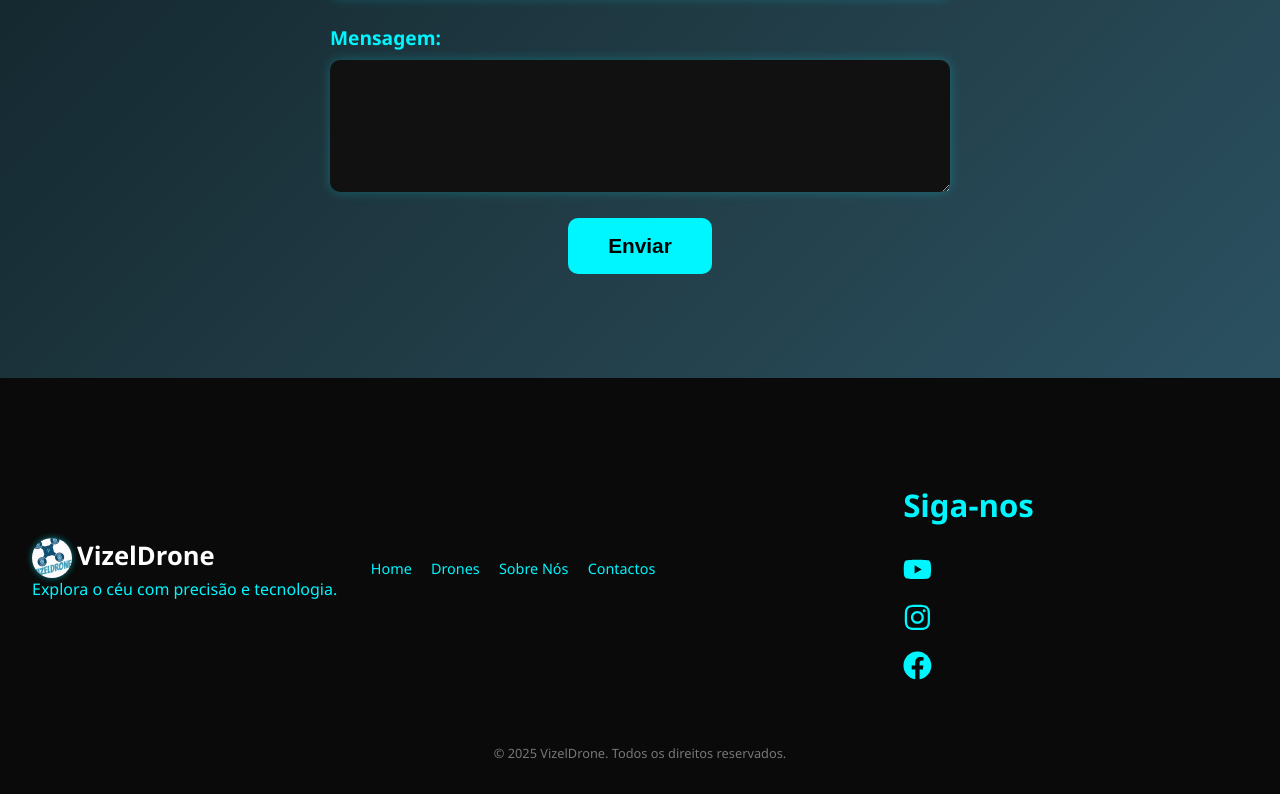
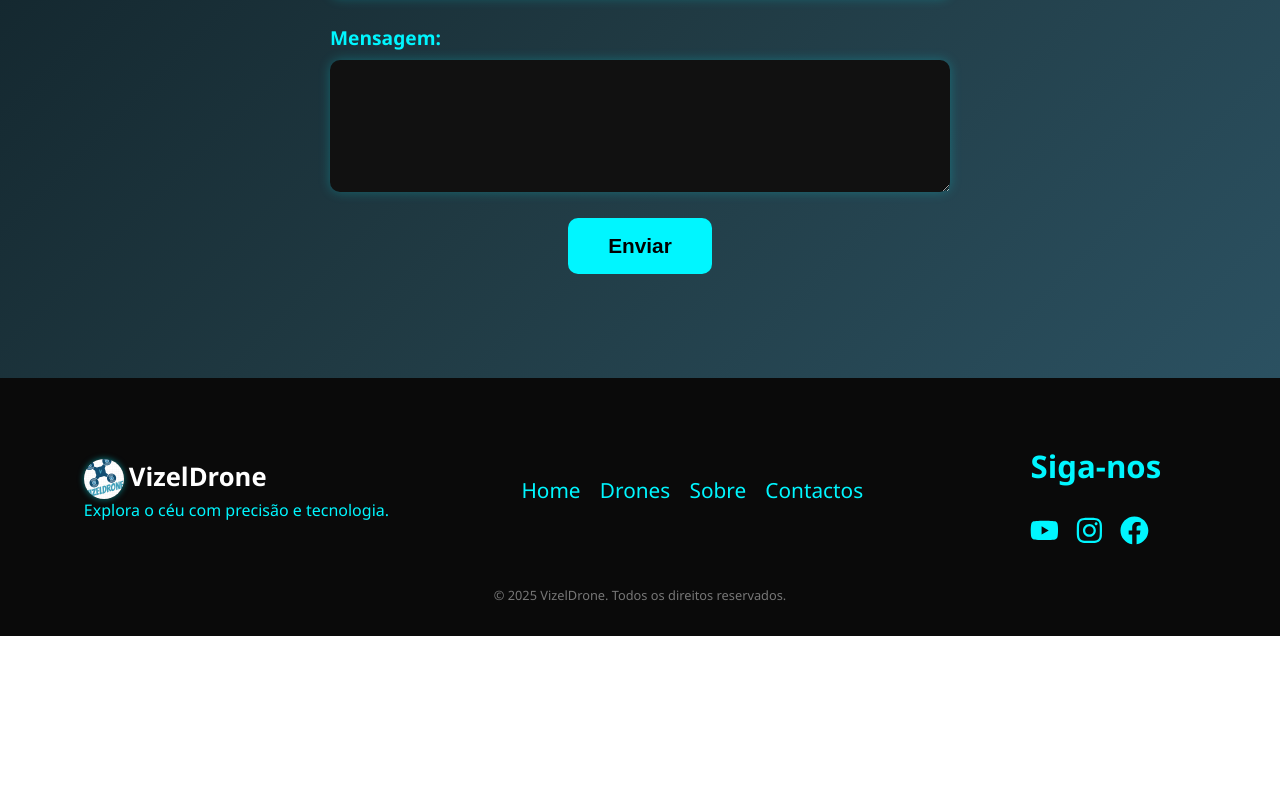
Before and after one commit to jmatos7/Vizeldrone, a React (Vite) app: page / in a window 1280 px wide. Shown: the part 5137-5931 px from the top of the page. After the commit the page ends 5773 px from the top, so only its background shows below. Built offline with nearby package versions, Linux system fonts and the light colour scheme.

Commit message:
footer melhorado

```diff
--- a/src/components/Footer.scss
+++ b/src/components/Footer.scss
@@ -8,8 +8,8 @@
 
   .footer-content {
     display: flex;
-    flex-direction: column;
-    gap: 1.5rem;
+    flex-direction: row;
+    gap: 1.2rem;
     align-items: center;
 
     @media (min-width: 600px) {
@@ -42,6 +42,7 @@
 
     .links a {
       display: inline-block;
+      font-size: 1.3rem;
       margin: 0 0.6rem;
       color: #00f6ff;
       text-decoration: none;
@@ -52,20 +53,38 @@
       }
     }
 
-    .socials h2{
+    .socials{
+      margin:  25px;
+    }
+
+    .socials h2 {
       margin: 10px;
     }
 
-    .socials a {
+    .social-links {
+      display: flex;
+      flex-direction: row;
+      align-items: center;
+      gap: 1rem;
       font-size: 1.5rem;
       margin: 0 0.6rem;
+    }
+
+    .social-links a {
       color: #00f6ff;
-      transition: color 0.3s;
+      transition: color 0.3s ease;
+      display: flex;
+      align-items: center;
+      justify-content: center;
+    }
 
-      &:hover {
-        color: #ffffff;
-      }
+    .social-links a:hover,
+    .social-links a:focus {
+      color: #ffffff;
+      outline: none;
+      cursor: pointer;
     }
+
   }
 
   .copyright {
--- a/src/components/Footer.tsx
+++ b/src/components/Footer.tsx
@@ -1,4 +1,4 @@
-import { FaYoutube, FaInstagram, FaFacebook} from 'react-icons/fa';
+import { FaYoutube, FaInstagram, FaFacebook } from 'react-icons/fa';
 import './Footer.scss';
 
 export default function Footer() {
@@ -16,12 +16,13 @@ export default function Footer() {
         <div className="links">
           <a href="/">Home</a>
           <a href="/drones">Drones</a>
-          <a href="/sobre">Sobre Nós</a>
+          <a href="/sobre">Sobre</a>
           <a href="/contactos">Contactos</a>
         </div>
 
         <div className="socials">
           <h2>Siga-nos</h2>
+          <div className='social-links'>
             <a href="https://www.youtube.com/@Vizeldrone" target="_blank" rel="noreferrer">
               <FaYoutube />
             </a>
@@ -33,6 +34,7 @@ export default function Footer() {
             </a>
           </div>
         </div>
+      </div>
 
       <div className="copyright">
         © {new Date().getFullYear()} VizelDrone. Todos os direitos reservados.
--- a/src/pages/Drones.scss
+++ b/src/pages/Drones.scss
@@ -12,6 +12,25 @@
   font-weight: 700;
   color: #00f6ff;
   }
+
+  a {
+  color: #0000EE; /* azul clássico */
+  text-decoration: none; /* tira o underline padrão */
+  transition: color 0.3s ease, text-decoration 0.3s ease; /* transições suaves */
+  cursor: pointer;
+}
+
+a:hover,
+a:focus {
+  color: #0050aa; /* azul mais escuro no hover/focus */
+  text-decoration: underline; /* underline só aparece ao passar o rato */
+  outline: none; /* remove o foco padrão, podes personalizar */
+}
+
+a:active {
+  color: #003d80; /* azul ainda mais escuro ao clicar */
+}
+
 
   .drone-list {
     display: flex;
@@ -135,12 +154,15 @@
       }
 
       .drone-detalhes {
+        display: flex;
+        flex-direction: column;
         width: 100%;
         border-radius: 0 0 12px 12px;
         padding: 1.5rem;
         font-size: 1.1rem;
-        align-items: center;
+        align-items: flex-start;
         text-align: center;
+        margin-left: auto;
       }
     }
 
```
Lines whose indentation alone changed are shown as unchanged.
